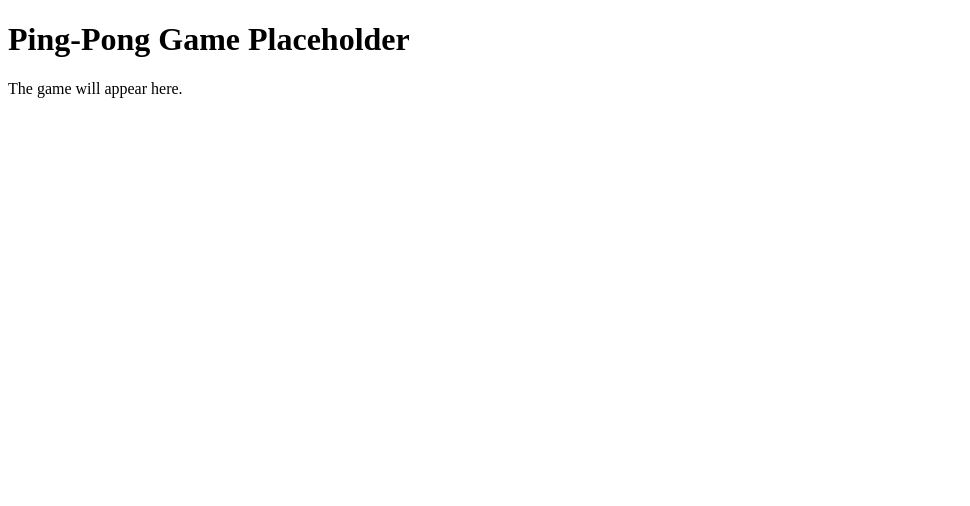
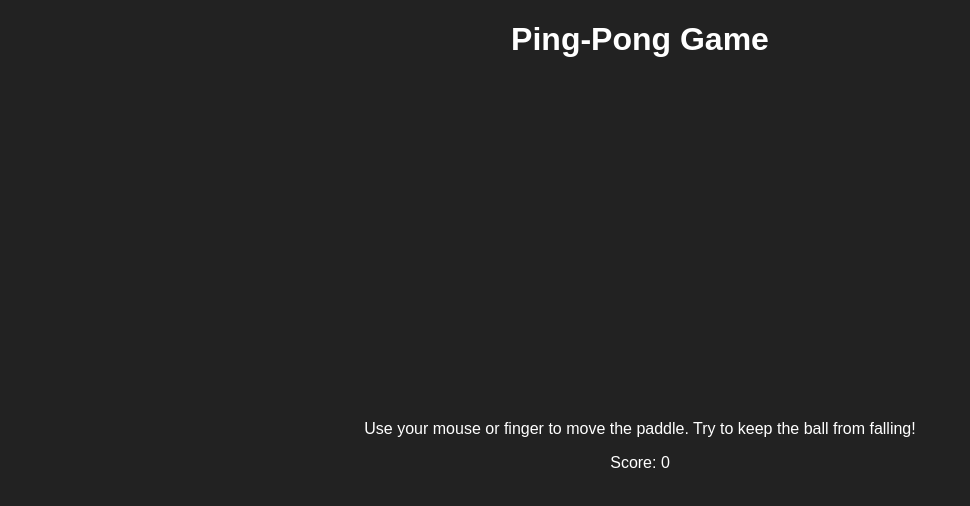
Before and after one commit to Deepswag/Ping-pong, a plain HTML site: page index.html in a window 1280 px wide. Shown: the whole page, without its empty margins (0-970 px from the left). Drawn offline with Linux system fonts and the light colour scheme.

Commit message:
Update index.html

```diff
--- a/index.html
+++ b/index.html
@@ -3,9 +3,14 @@
 <head>
   <meta charset="UTF-8">
   <title>Ping-Pong Game</title>
+<link rel="stylesheet" href="style.css">
 </head>
 <body>
-  <h1>Ping-Pong Game Placeholder</h1>
-  <p>The game will appear here.</p>
+  <h1>Ping-Pong Game</h1>
+  <canvas id="gameCanvas" width="480" height="320"></canvas>
+  <p>Use your mouse or finger to move the paddle. Try to keep the ball from falling!</p>
+  <p id="score">Score: 0</p>
+
+  <script src="game.js"></script>
 </body>
 </html>
```
